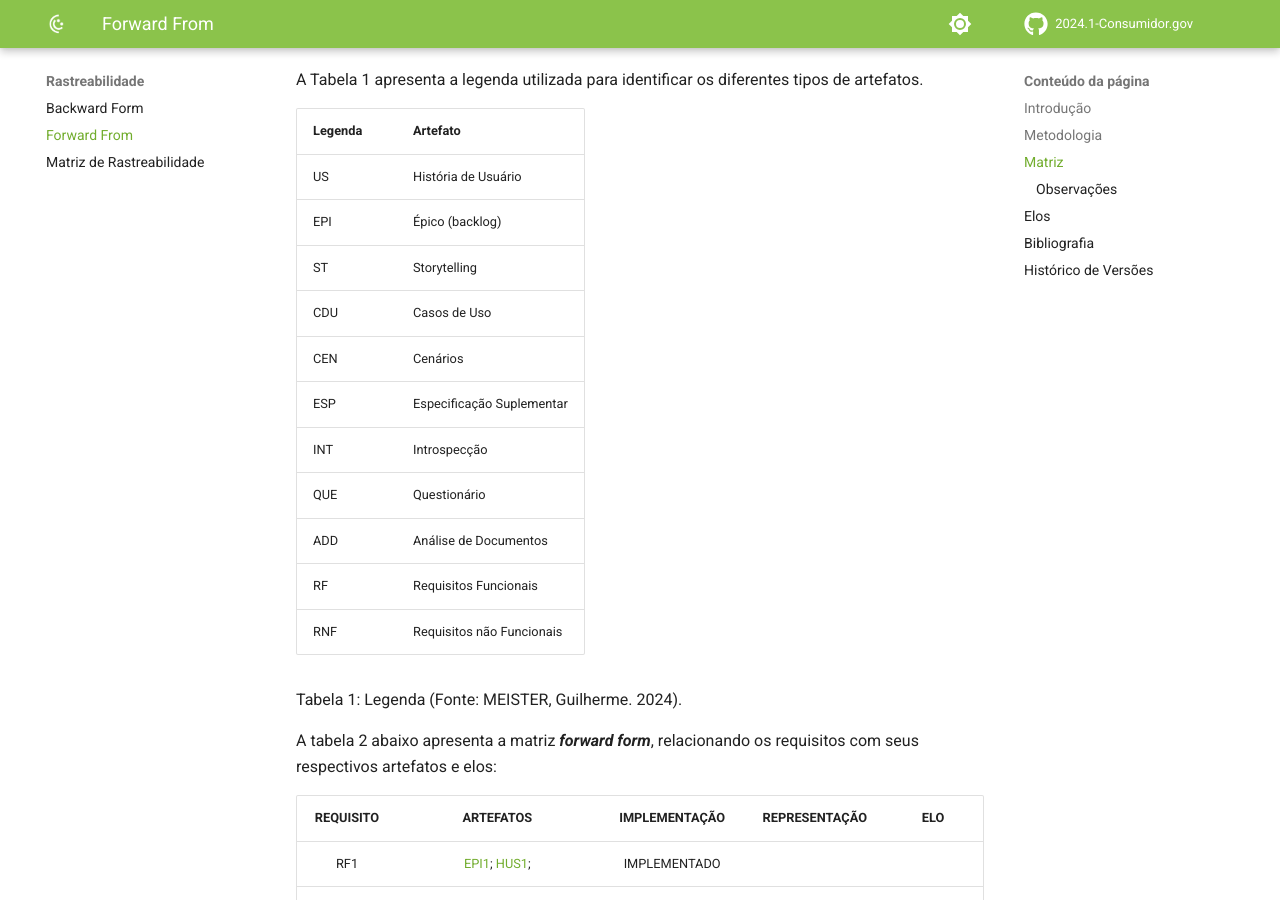
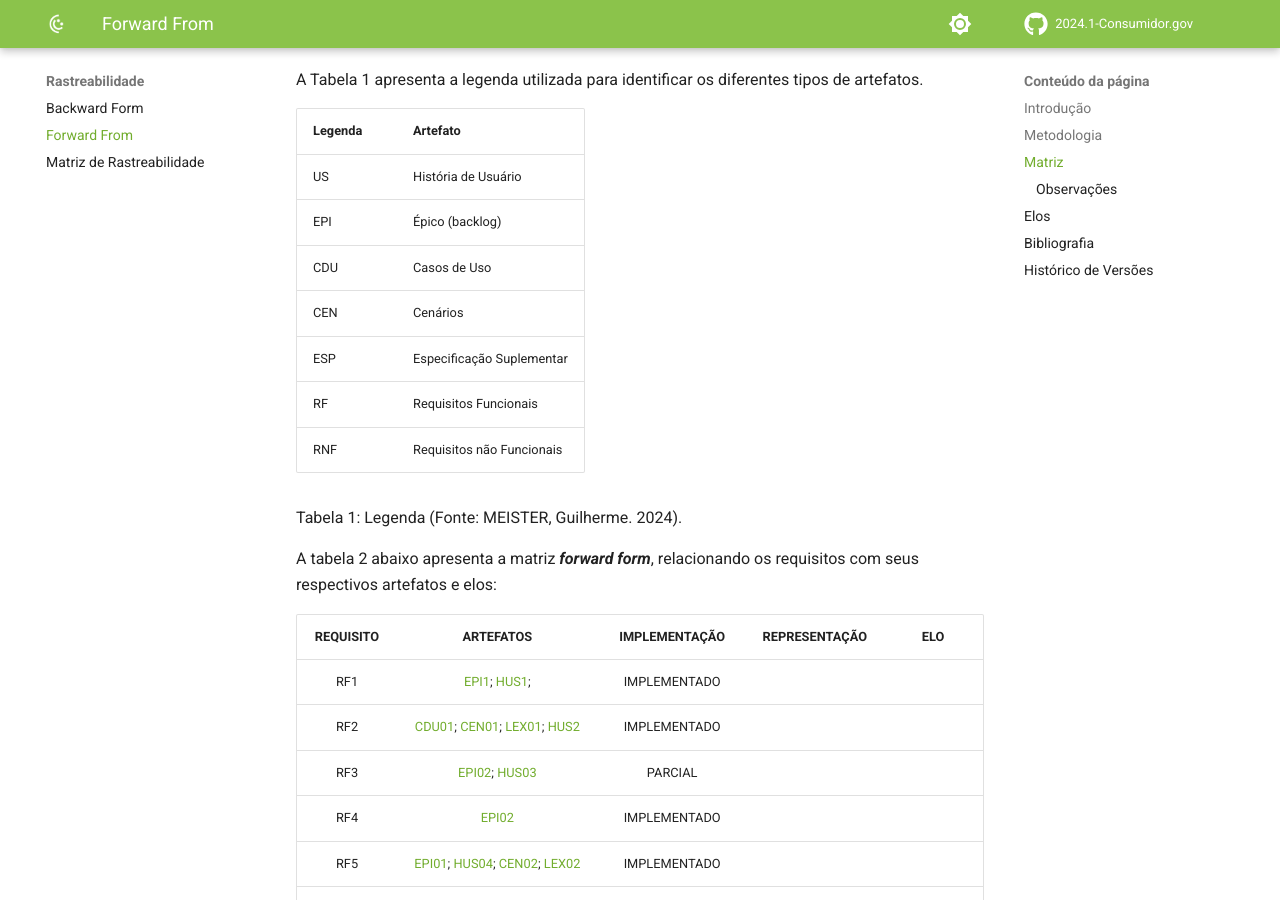
Before and after one commit to Requisitos-de-Software/2024.1-Grupo08, an MkDocs documentation site: the page built from docs/Rastreabilidade/forward.md, in a window 1280 px wide and 900 px high, scrolled down 1408 px. Built offline with MkDocs 1.6.1 and Material for MkDocs 9.7.7, drawn with Linux system fonts in a browser that asks for light colours; comment, search, counter and statistics services are not loaded.

Commit message:
correção legenda

```diff
--- a/docs/Rastreabilidade/forward.md
+++ b/docs/Rastreabilidade/forward.md
@@ -41,13 +41,9 @@ A Tabela 1 apresenta a legenda utilizada para identificar os diferentes tipos de
 | ------- | ------------------------- |
 | US      | História de Usuário       |
 | EPI     | Épico (backlog)           |
-| ST      | Storytelling              |
 | CDU     | Casos de Uso              |
 | CEN     | Cenários                  |
 | ESP     | Especificação Suplementar |
-| INT     | Introspecção              |
-| QUE     | Questionário              |
-| ADD     | Análise de Documentos     |
 | RF      | Requisitos Funcionais     |
 | RNF     | Requisitos não Funcionais |
 
```
